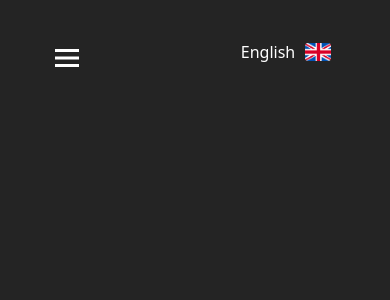
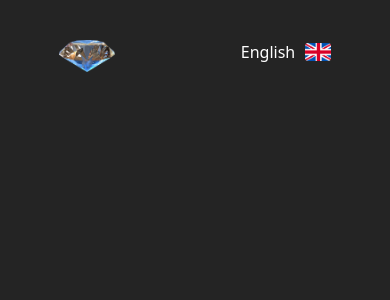
Before and after one commit to jrgabrillo/sow-react, a React (Vite) app: page / in a window 390 px wide. Shown: the top 300 px of the page. Built offline with nearby package versions, Linux system fonts and the light colour scheme.

Commit message:
updates styling

```diff
--- a/src/components/Menu.jsx
+++ b/src/components/Menu.jsx
@@ -31,34 +31,34 @@ export default function Menu() {
 
     return (
         <div className="menu">
-            <div className="nav">
+            <div style={{display: "flex", justifyContent: "space-between", width: "75%", margin: "0 auto", padding: "2.5rem 0rem"}}>
                 <div className="logo" onClick={toggleMenu}>
-                    <a href="/" className="image"><img src={logo} /></a>
+                    <a href="/"><img src={logo}  style={{height: "2rem"}} /></a>
                     <a href="#" className="icon">
                         <svg stroke="currentColor" fill="currentColor" strokeWidth="0" viewBox="0 0 24 24" className="navigation-svg" height="1em" width="1em" xmlns="http://www.w3.org/2000/svg">
                             <path d="M4 6h16v2H4zm0 5h16v2H4zm0 5h16v2H4z"></path>
                         </svg>
                     </a>
                 </div>
-                <div className={`links ${showMenu ? "show" : ""}`}>
+                <div className={`links ${showMenu ? "show" : ""}`} style={{display: "flex"}}>
                     <a href="#" className="link">Home</a>
                     <a href="#" className="link">Order</a>
                     <a href="#" className="link">Our Customers</a>
                     <a href="#" className="link">About Us</a>
                     <a href="#" className="link">Contact Us</a>
                     <div className="sub-menu" onClick={toggleLanguage}>
-                        <a href="#" className="link drop-down" style={{color: "white", padding: "0px"}}>
+                        <a href="#" className="link drop-down" style={{ color: "white", padding: "0px" }}>
                             English <img src={brit} alt="" className="flag" />
                         </a>
                         {showLanguage && <LanguageSelection />}
                     </div>
                 </div>
-                <div className="sub-menu" onClick={toggleLanguage}>
-                        <a href="#" className="link drop-down" style={{color: "white", padding: "0px"}}>
-                            English <img src={brit} alt="" className="flag" />
-                        </a>
-                        {showLanguage && <LanguageSelection />}
-                    </div>
+                <div className="sub-menu mobile" onClick={toggleLanguage}>
+                    <a href="#" className="link drop-down" style={{ color: "white", padding: "0px" }}>
+                        English <img src={brit} alt="" className="flag" />
+                    </a>
+                    {showLanguage && <LanguageSelection />}
+                </div>
             </div>
         </div>
     );
--- a/src/index.css
+++ b/src/index.css
@@ -90,32 +90,22 @@ button:focus-visible {
     height: auto;
 }
 
-
-.menu .nav {
-    display: flex;
-    justify-content: space-between;
-    width: 75%;
-    margin: 0 auto;
-    padding: 2.5rem 0rem;
-}
-
 .menu .nav .translation,
-.menu .nav .icon {
+.menu .icon {
     display: none;
-}
-
-.menu .nav img {
-    height: 2rem;
-    max-width: 100%;
 }
 
 .menu .nav .links {
     display: flex;
 }
 
-.menu .links a {
+.menu a {
     margin: 0 10px;
     color: #fff;
+}
+
+.menu .sub-menu.mobile{
+    display: none;
 }
 
 .menu .sub-menu .selection{
@@ -194,9 +184,11 @@ button:focus-visible {
 }
 
 @media (max-width: 1024px) {
+
+    .menu .sub-menu.mobile,
     .menu .nav .translation,
     .menu .nav .icon {
-        display: unset;
+        display: unset !important;
     }
 
     .menu .nav {
@@ -235,6 +227,7 @@ button:focus-visible {
         padding: 1.5rem 2rem;
     }
 
+    .menu .links .sub-menu,
     .menu .links a.language,
     .menu .logo .image {
         display: none;
```
